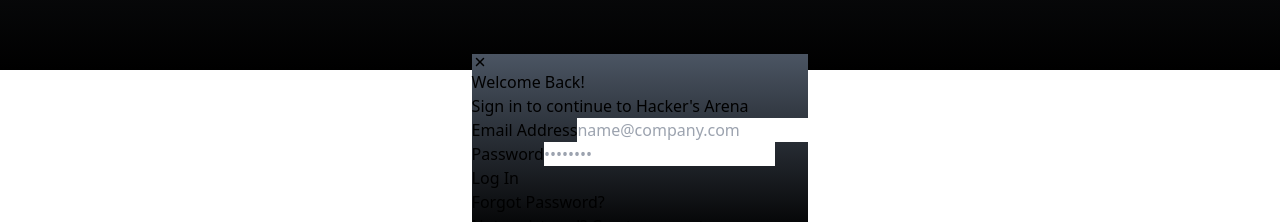
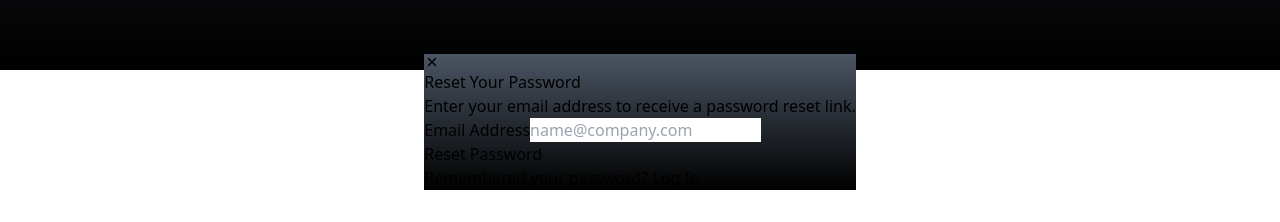
Before and after one commit to samarth-5/Hack-Arena, a Next.js app: page /auth in a window 1280 px wide. Shown: the part 730-952 px from the top of the page. After the commit the page ends 920 px from the top, so only its background shows below. Built offline with nearby package versions, Linux system fonts and the light colour scheme.

Commit message:
created reset password page ui

```diff
--- a/src/Components/Modals/AuthModal.tsx
+++ b/src/Components/Modals/AuthModal.tsx
@@ -2,6 +2,7 @@ import { IoClose } from "react-icons/io5";
 import Login from "./Login";
 import Signup from './Signup';
 import React from "react";
+import ResetPassword from "./ResetPassword";
 
 type Props = {};
 
@@ -23,7 +24,7 @@ export default function AuthModal({}: Props) {
               </button>
             </div>
 
-            <Login />
+            <ResetPassword />
           </div>
         </div>
       </div>
--- a/src/Components/Modals/ResetPassword.tsx
+++ b/src/Components/Modals/ResetPassword.tsx
@@ -0,0 +1,59 @@
+import React from "react";
+
+type Props = {};
+
+export default function ResetPassword({}: Props) {
+
+  const handleResetPassword = (event: React.FormEvent) => {
+    event.preventDefault();
+    console.log("Password reset request submitted");
+  };
+
+  return (
+    <form className="space-y-6 px-6 py-6 w-full max-w-md mx-auto" onSubmit={handleResetPassword}>
+
+      <h3 className="text-2xl font-semibold text-white text-center">
+        Reset Your Password
+      </h3>
+      <p className="text-sm text-gray-400 text-center">
+        Enter your email address to receive a password reset link.
+      </p>
+
+      <div>
+        <label
+          htmlFor="email"
+          className="text-sm font-medium block mb-2 text-gray-300"
+        >
+          Email Address
+        </label>
+        <input
+          type="email"
+          name="email"
+          id="email"
+          required
+          className="
+            border border-gray-500 rounded-md focus:ring focus:ring-gray-400 focus:border-gray-400
+            block w-full p-3 bg-black text-gray-100 placeholder-gray-500 transition
+          "
+          placeholder="name@company.com"
+        />
+      </div>
+
+      <button type="submit"
+              className="w-full bg-gray-800 hover:bg-gray-700 text-white font-medium rounded-md
+          py-3 transition-all duration-200">
+        Reset Password
+      </button>
+
+      <div className="text-center text-sm text-gray-400 mt-4">
+        Remembered your password?{" "}
+        <a
+          href="#"
+          className="text-white hover:text-gray-300 font-medium transition"
+        >
+          Log In
+        </a>
+      </div>
+    </form>
+  );
+}
```
